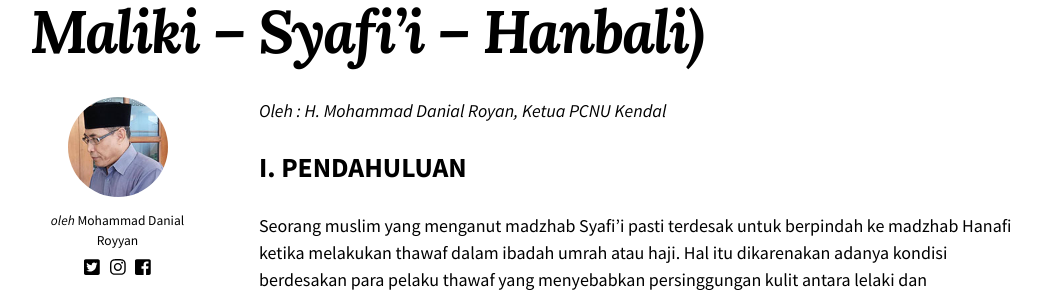
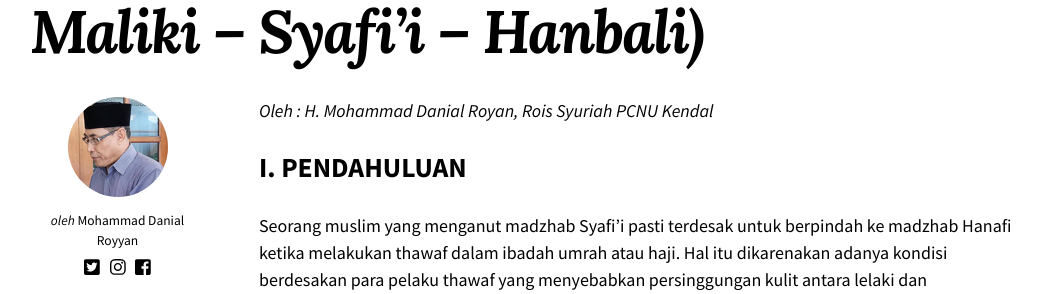
Before and after one commit to mdroyyan/mdroyyan.github.io, a Jekyll site: the page built from _posts/2017-10-07-fiqih-wudlu-dalam-lima-madzhab.md, in a window 1280 px wide and 900 px high, scrolled down 326 px. Shown: the part 161-455 px from the top of the window, without its empty margins (116-1161 px from the left). Built offline with Jekyll 4.4.1, drawn with Linux system fonts in a browser that asks for light colours; nearby versions of some CDN libraries.

Commit message:
ganti ttl

```diff
--- a/_posts/2017-10-07-fiqih-wudlu-dalam-lima-madzhab.md
+++ b/_posts/2017-10-07-fiqih-wudlu-dalam-lima-madzhab.md
@@ -11,7 +11,7 @@ tags:
   - hanafi
   - jafari
 ---
-_Oleh : H. Mohammad Danial Royan, Ketua PCNU Kendal_
+_Oleh : H. Mohammad Danial Royan, Rois Syuriah PCNU Kendal_
 
 ## I. PENDAHULUAN
 
```
Also changed, not shown: _posts/2017-04-24-fadlilah-bulan-syaban.md (+1 -1 lines), _posts/2018-11-01-salaf-salafi-salafiyyah.md (+1 -1 lines).
